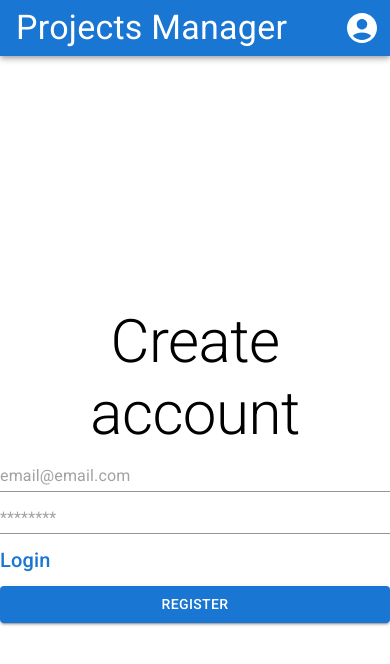
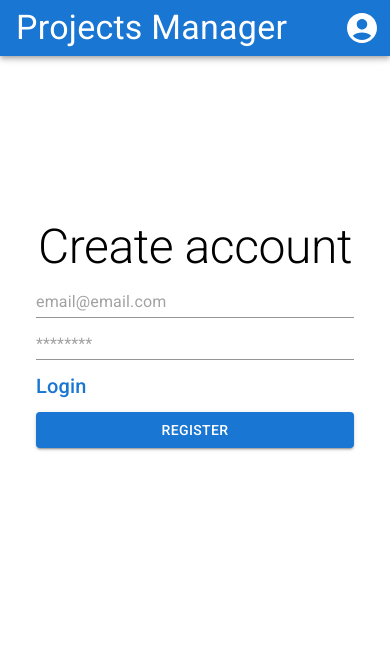
Before and after one commit to Killer2324/Projects-Manager, a React (Vite) app: page /sign-up in a window 390 px wide. Shown: the top 664 px of the page. Built offline with nearby package versions, Linux system fonts and the light colour scheme; no server answers.

Commit message:
Register and Login styles update

```diff
--- a/src/app/pages/Home/components/AddProjectForm.jsx
+++ b/src/app/pages/Home/components/AddProjectForm.jsx
@@ -82,7 +82,7 @@ export default function AddProjectForm({ setIsOpenModal }) {
 
   return (
     <Box sx={styles.BoxContainer}>
-      <Box component="form" style={styles.BoxForm} onSubmit={handleSubmit}>
+      <Box component="form" sx={styles.BoxForm} onSubmit={handleSubmit}>
         <Box sx={styles.BoxHeader}>
           <Typography variant="h4">Add Project</Typography>
           <CloseIcon sx={styles.CloseIcon} onClick={handleClose} />
--- a/src/app/pages/Login/Login.jsx
+++ b/src/app/pages/Login/Login.jsx
@@ -54,6 +54,9 @@ export default function Login() {
       display: 'flex',
       justifyContent: 'center',
       alignItems: 'center',
+      '@media (max-width: 396px)': {
+        height: 'calc(100vh - 120px)',
+      },
     },
     FormContainer: {
       width: '400px',
@@ -61,6 +64,10 @@ export default function Login() {
       display: 'flex',
       flexDirection: 'column',
       gap: '10px',
+      '@media (max-width: 1200px)': {
+        width: '318px',
+        height: '400px',
+      },
     },
     Title: {
       textAlign: 'center',
--- a/src/app/pages/Register/Register.jsx
+++ b/src/app/pages/Register/Register.jsx
@@ -42,6 +42,9 @@ export default function Register() {
       display: 'flex',
       justifyContent: 'center',
       alignItems: 'center',
+      '@media (max-width: 396px)': {
+        height: 'calc(100vh - 120px)',
+      },
     },
     FormContainer: {
       width: '400px',
@@ -49,9 +52,16 @@ export default function Register() {
       display: 'flex',
       flexDirection: 'column',
       gap: '10px',
+      '@media (max-width: 1200px)': {
+        width: '318px',
+        height: '400px',
+      },
     },
     Title: {
       textAlign: 'center',
+      '@media (max-width: 1200px)': {
+        fontSize: '48px',
+      },
     },
     linkReactRouter: { textDecoration: 'none' },
     link: {
```
